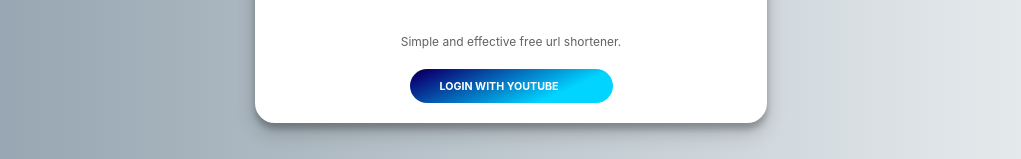
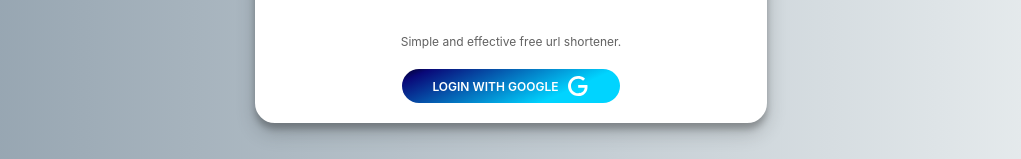
Before and after one commit to Tonisg91/link-shortener, a Next.js app: page / in a window 1280 px wide. Shown: the part 455-614 px from the top of the page, without its empty margins (129-1150 px from the left). Built offline with nearby package versions, Linux system fonts and the light colour scheme; no server answers.

Commit message:
next-firebase-auth

```diff
--- a/components/Common/AuthButton.js
+++ b/components/Common/AuthButton.js
@@ -1,12 +1,10 @@
-import PropTypes from 'prop-types'
-
+import propTypes from 'prop-types'
 import Icon from '@mdi/react'
 import { mdiGoogle, mdiFacebook, mdiGithub } from '@mdi/js'
-import classNames from 'classnames'
 
-import styles from '../../styles/Card.module.css'
+import styles from '../../styles/Common.module.css'
 
-function AuthButton({ text }) {
+function AuthButton({ text, handleClick }) {
   const iconHM = {
     Google: mdiGoogle,
     Facebook: mdiFacebook,
@@ -14,8 +12,8 @@
   }
 
   return (
-    <div className={classNames(styles.cardBtn, styles.btnGradient)}>
-      <small>Login with {text}</small>
+    <div className={styles.authBtn} onClick={handleClick} name={text}>
+      <p>Login with {text}</p>
       <Icon path={iconHM[text]} size={1} />
     </div>
   )
@@ -34,7 +32,8 @@
         'text prop only accept one of these values => ' + allowedProps
       )
     }
-  }
+  },
+  handleClick: propTypes.func.isRequired
 }
 
 export default AuthButton
--- a/context/AuthContext.js
+++ b/context/AuthContext.js
@@ -1,6 +1,6 @@
-import { onAuthStateChanged } from '@firebase/auth'
-import { createContext, useEffect, useMemo, useReducer } from 'react'
-import { getUser } from '../firebase/Auth'
+import { useRouter } from 'next/router'
+import propTypes from 'prop-types'
+import { createContext, useMemo, useReducer } from 'react'
 
 export const AuthContext = createContext({})
 
@@ -29,22 +29,24 @@
 }
 
 export default function AuthContextProvider({ children }) {
+  const router = useRouter()
   const [state, dispatch] = useReducer(reducer, initialState)
 
   const { user, loading } = state
 
-  useEffect(() => {
-    getUser((user) => {
-      if (user) {
-        return login(user)
-      }
-    })
-    load()
-  }, [])
+  // useEffect(() => {
+  //   getUser((user) => {
+  //     if (user) {
+  //       return login(user)
+  //     }
+  //   })
+  //   load()
+  // }, [])
 
-  const load = () => dispatch({ type: 'load' })
+  // const load = () => dispatch({ type: 'load' })
 
   const login = (user) => {
+    router.push('/dashboard')
     dispatch({ type: 'login', payload: user })
   }
 
@@ -59,10 +61,14 @@
       login,
       logout
     }),
-    [state]
+    [user, loading]
   )
 
   return (
     <AuthContext.Provider value={authData}>{children}</AuthContext.Provider>
   )
 }
+
+AuthContextProvider.propTypes = {
+  children: propTypes.element
+}
--- a/firebase/Auth.js
+++ b/firebase/Auth.js
@@ -1,8 +1,14 @@
-import { GoogleAuthProvider, signInWithPopup, getAuth, onAuthStateChanged, FacebookAuthProvider  } from 'firebase/auth'
+import {
+  GoogleAuthProvider,
+  signInWithPopup,
+  getAuth,
+  onAuthStateChanged,
+  FacebookAuthProvider
+} from 'firebase/auth'
 import { app } from './client'
 
-const auth = getAuth(app)
-auth.languageCode= 'en'
+export const auth = getAuth(app)
+auth.languageCode = 'en'
 
 export const firebaseAuth = (method) => {
   switch (method) {
@@ -17,7 +23,7 @@
 
 export const loginWithFacebook = () => {
   const facebookAuthProvider = new FacebookAuthProvider()
-  return signInWithPopup(auth,facebookAuthProvider)
+  return signInWithPopup(auth, facebookAuthProvider)
 }
 
 export const loginWithGoogle = () => {
--- a/package.json
+++ b/package.json
@@ -14,7 +14,9 @@
     "@mdi/react": "^1.5.0",
     "classnames": "^2.2.6",
     "firebase": "^9.1.2",
+    "firebase-admin": "^9.12.0",
     "next": "11.1.2",
+    "next-firebase-auth": "^1.0.0-canary.1",
     "react": "17.0.2",
     "react-dom": "17.0.2"
   },
--- a/pages/index.js
+++ b/pages/index.js
@@ -11,16 +11,15 @@
 import AuthButton from '../components/Common/AuthButton'
 
 export default function Home() {
-  // const { user, loading } = useAuth()
-
   // const handleClick = ({ target }) => {
   //   firebaseAuth(target.name)
   //     .then((data) => {
-  //       setUser(data.user)
-  //       setIsAuth(true)
+  //       login(data.user)
   //     })
   //     .catch((err) => console.log(err))
   // }
+
+  const handleClick = () => {}
 
   return (
     <div className={styles.container}>
@@ -40,7 +39,7 @@
             <p className={cardStyle.cardText}>
               Simple and effective free url shortener.
             </p>
-            <AuthButton text="youtube" />
+            <AuthButton text="Google" handleClick={handleClick} />
           </div>
         </div>
       </main>
--- a/styles/Card.module.css
+++ b/styles/Card.module.css
@@ -35,16 +35,6 @@
   );
 }
 
-.btnGradient {
-  background: rgb(2, 0, 36);
-  background: linear-gradient(
-    156deg,
-    rgba(2, 0, 36, 1) 0%,
-    rgba(9, 9, 121, 1) 10%,
-    rgba(0, 212, 255, 1) 73%
-  );
-}
-
 .cardHeader i {
   color: #fff;
   font-size: 72px;
@@ -68,18 +58,6 @@
   font-size: 12px;
   margin-bottom: 20px;
 }
-.cardBtn {
-  border: none;
-  border-radius: 100px;
-  padding: 5px 30px;
-  color: #fff;
-  font-weight: 700;
-  font-size: 0.8em;
-  margin-bottom: 15px;
-  text-transform: uppercase;
-  display: flex;
-  align-items: center;
-}
 
 .cardHeaderOne {
   background: linear-gradient(
@@ -88,11 +66,3 @@
     var(--card1-gradient-color2)
   );
 }
-
-.cardBtnOne {
-  background: linear-gradient(
-    to left,
-    var(--card1-gradient-color1),
-    var(--card1-gradient-color2)
-  );
-}
--- /dev/null
+++ b/styles/Common.module.css
@@ -0,0 +1,23 @@
+.authBtn {
+  border: none;
+  border-radius: 100px;
+  padding: 5px 30px;
+  color: #fff;
+  margin-bottom: 15px;
+  text-transform: uppercase;
+  display: flex;
+  align-items: center;
+  background: rgb(2, 0, 36);
+  background: linear-gradient(
+    156deg,
+    rgba(2, 0, 36, 1) 0%,
+    rgba(9, 9, 121, 1) 10%,
+    rgba(0, 212, 255, 1) 73%
+  );
+}
+.authBtn p {
+  margin: 0;
+  font-size: 0.75em;
+  font-weight: 600;
+  margin-right: 0.6em;
+}
```
Also changed, not shown: initAuth.js (added, +62 -0 lines), pages/dashboard.js (added, +7 -0 lines), 2 other files (tests, documents, lock files or other folders).
